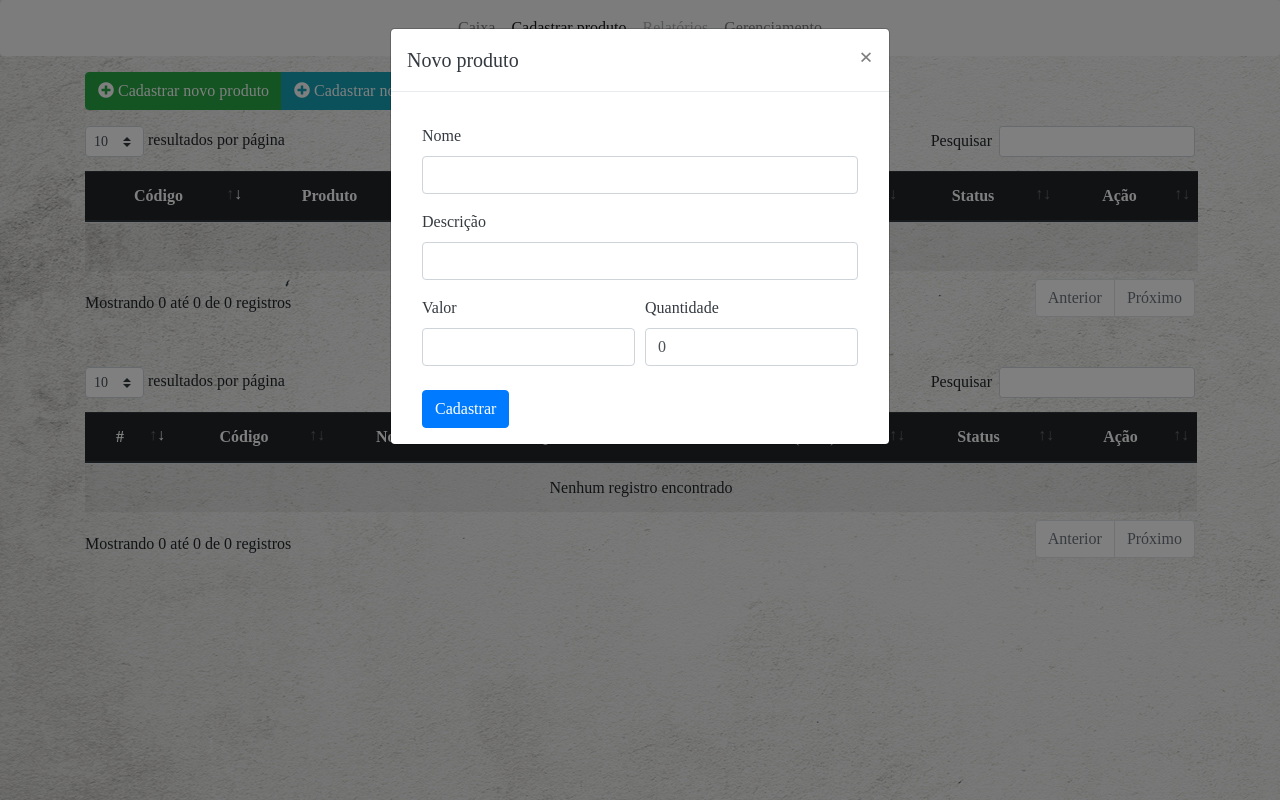
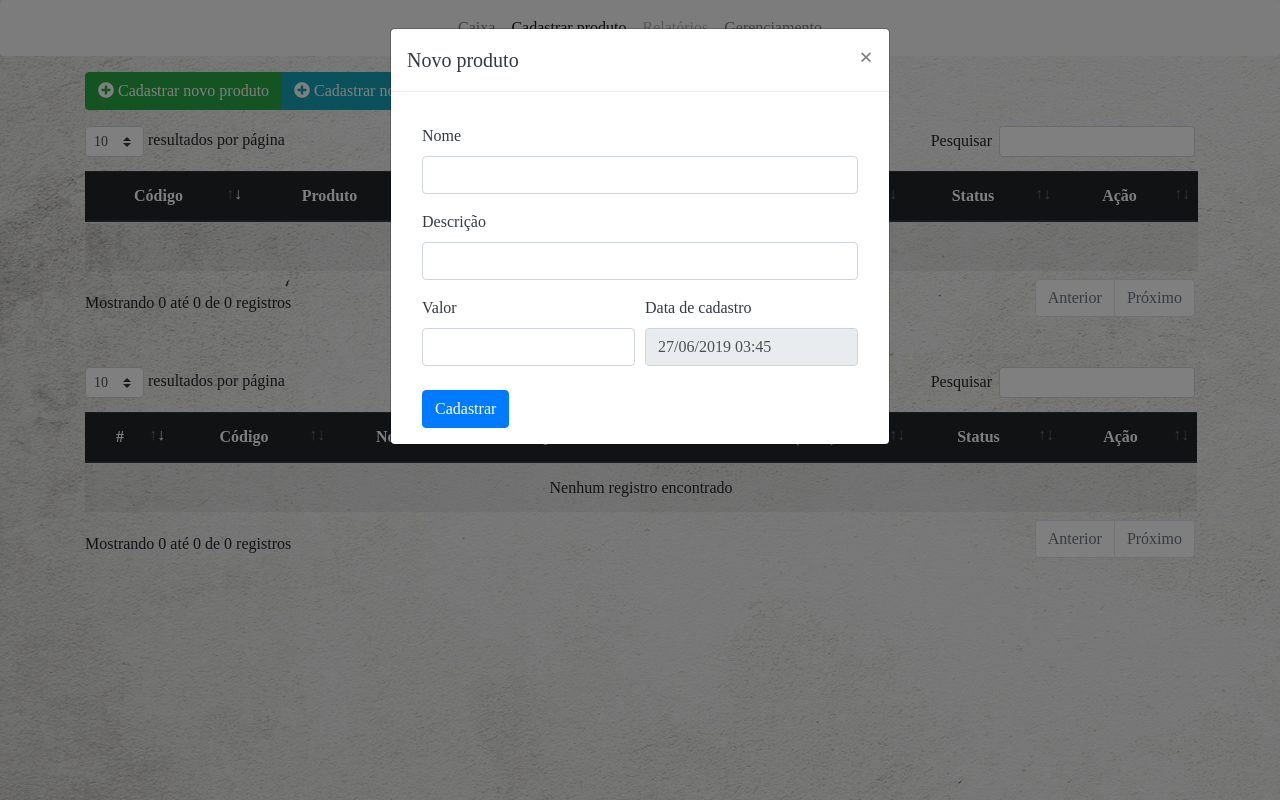
Before and after one commit to bbroger/lojinha, a CodeIgniter app: page /lojinha/Produtos/ in a window 1280 px wide, after a click on "Cadastrar novo produto". Run offline with CodeIgniter, Linux system fonts and the light colour scheme; data that the repository does not hold is empty.

Commit message:
Como adicionei a opçao de estoque, retirei a opçao de quantidade ao criar novo produto. Agora so ira adicionar estoque no botao

```diff
--- a/application/controllers/Produtos.php
+++ b/application/controllers/Produtos.php
@@ -76,7 +76,6 @@ class Produtos extends CI_Controller
         $this->form_validation->set_rules("nome", "<b>Nome</b>", "trim|required|min_length[3]|max_length[255]|is_unique[produtos.nome]");
         $this->form_validation->set_rules("descricao", "<b>Nome Descrição</b>", "trim|min_length[3]|max_length[255]");
         $this->form_validation->set_rules("valor", "<b>Valor</b>", "trim|required|decimal|min_length[3]");
-        $this->form_validation->set_rules("quantidade", "<b>Quantidade</b>", "trim|integer|max_length[11]");
 
         if (!$this->form_validation->run()) {
             $data['msg'] = validation_errors();
@@ -88,7 +87,6 @@ class Produtos extends CI_Controller
             $data['nome'] = $this->input->post("nome");
             $data['descricao'] = $this->input->post("descricao");
             $data['valor'] = $this->input->post("valor");
-            $data['quantidade'] = $this->input->post("quantidade");
 
             $this->Produtos_model->salvar_produto($data);
 
--- a/application/views/cadastrar_produtos.php
+++ b/application/views/cadastrar_produtos.php
@@ -127,8 +127,8 @@
                                         <input type="text" class="form-control" id="valor" data-decimal="." value="" placeholder="" autocomplete="off">
                                     </div>
                                     <div class="col">
-                                        <label for="quantidade">Quantidade</label>
-                                        <input type="number" class="form-control" id="quantidade" value="0" placeholder="" autocomplete="off">
+                                        <label for="quantidade">Data de cadastro</label>
+                                        <input type="text" class="form-control" value="<?php echo date('d/m/Y H:i') ?>" placeholder="" autocomplete="off" disabled>
                                     </div>
                                 </div>
                                 <br>
--- a/assets/js/produtos.js
+++ b/assets/js/produtos.js
@@ -322,7 +322,6 @@ $("#salvar_produto").click(function () {
     var nome = $("#nome");
     var descricao = $("#descricao");
     var valor = $("#valor");
-    var quantidade = $("#quantidade");
 
     $("#mostra_msg").removeClass();
     $.ajax({
@@ -331,8 +330,7 @@ $("#salvar_produto").click(function () {
         data: {
             nome: allUp(nome.val()),
             descricao: firstUp(descricao.val()),
-            valor: valor.val().replace(",", ""),
-            quantidade: quantidade.val()
+            valor: valor.val().replace(",", "")
         },
         dataType: "Json"
     }).done(function (data) {
@@ -342,7 +340,6 @@ $("#salvar_produto").click(function () {
             nome.val("");
             descricao.val("");
             valor.val("");
-            quantidade.val(0);
             table.ajax.reload();
         } else {
             $("#mostra_msg").html(data.msg).addClass("text-danger").fadeIn();
```
